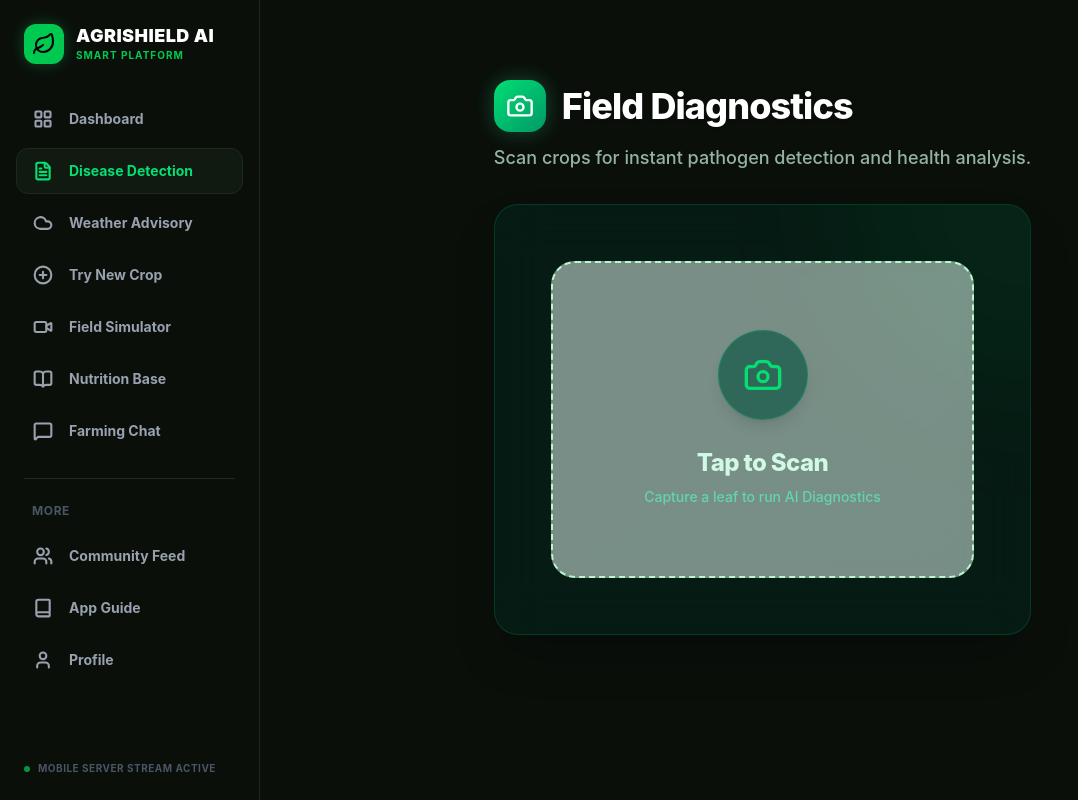
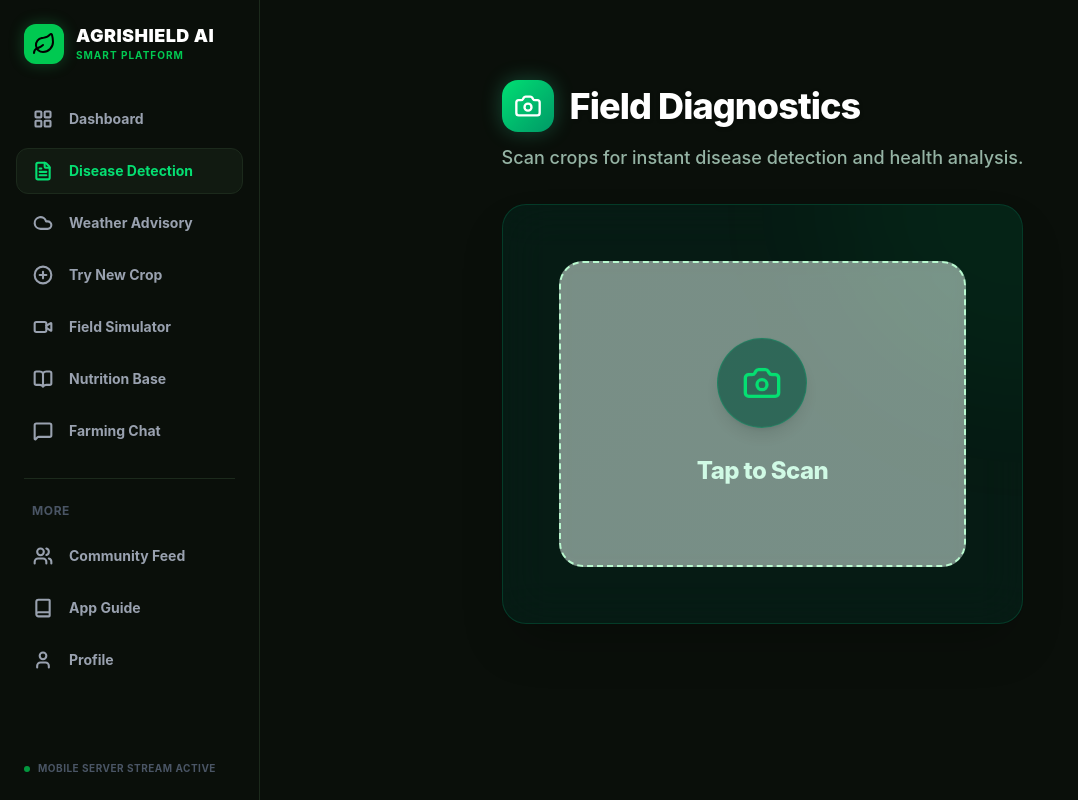
Before and after one commit to dakshhadvani19/Biothon-xinity, a React (Vite) app: page /diagnostic in a window 1280 px wide. Shown: the whole page, without its empty margins (0-1078 px from the left). Built offline with nearby package versions, Linux system fonts and the light colour scheme; no server answers.

Commit message:
38th commit

```diff
--- a/src/components/DiagnosticCapture.jsx
+++ b/src/components/DiagnosticCapture.jsx
@@ -219,9 +219,6 @@ const DiagnosticCapture = () => {
                 <h3 className="text-2xl font-extrabold text-emerald-100 tracking-tight group-hover:text-white transition-colors">
                   Tap to Scan
                 </h3>
-                <p className="text-emerald-300/80 group-hover:text-emerald-100 font-medium text-sm max-w-[250px] mt-2 mx-auto transition-colors">
-                  Capture a leaf to run AI Diagnostics
-                </p>
               </div>
             </button>
           </motion.div>
--- a/src/views/Diagnostic.jsx
+++ b/src/views/Diagnostic.jsx
@@ -12,7 +12,7 @@ const Diagnostic = () => {
             </div>
             Field Diagnostics
           </h1>
-          <p className="text-emerald-100/70 mt-3 text-lg font-medium max-w-2xl">Scan crops for instant pathogen detection and health analysis.</p>
+          <p className="text-emerald-100/70 mt-3 text-lg font-medium max-w-2xl">Scan crops for instant disease  detection and health analysis.</p>
         </div>
       </header>
 
```
